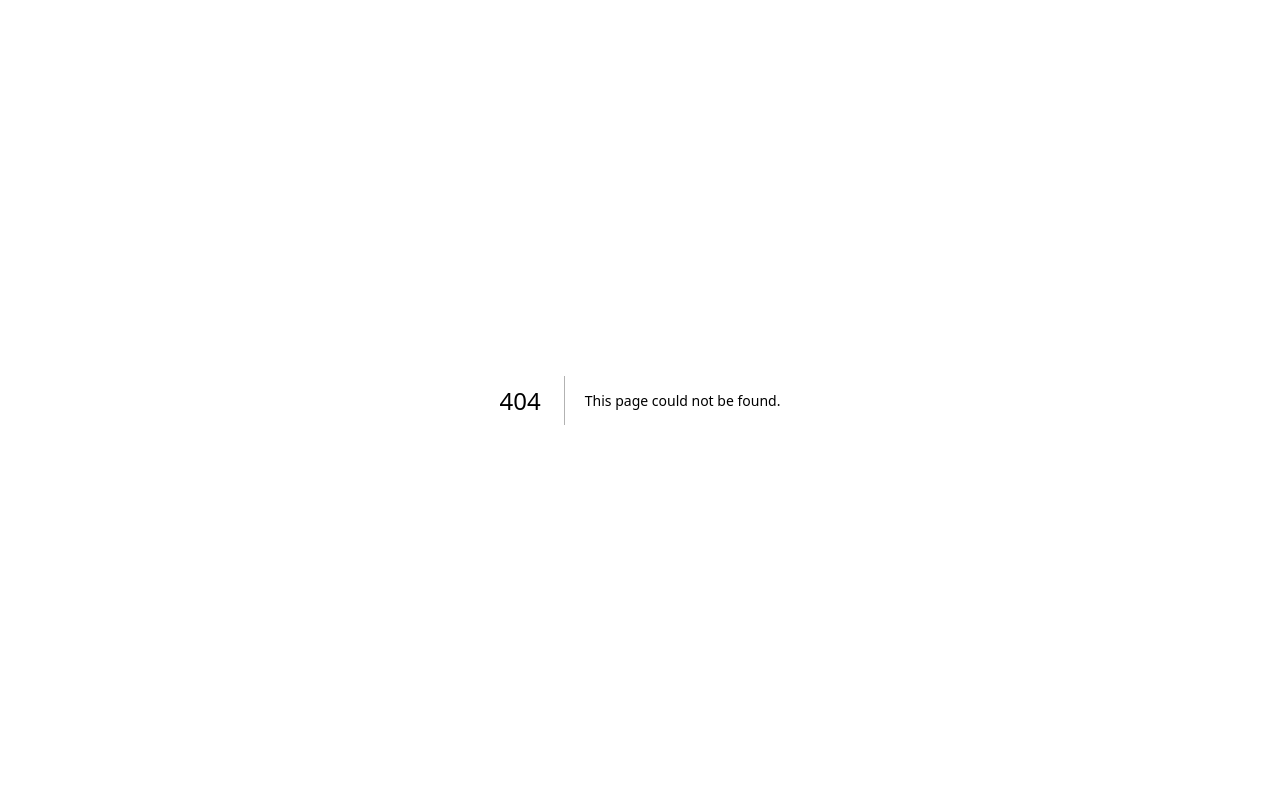
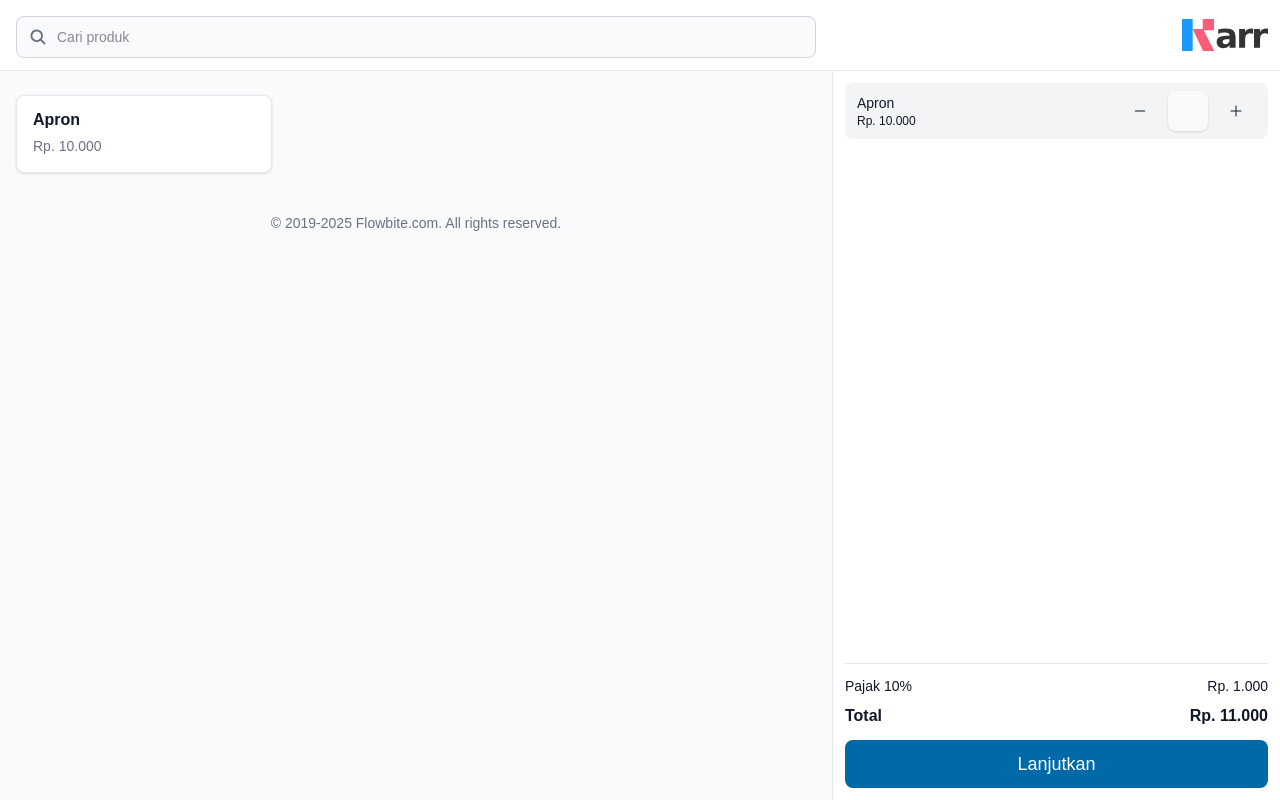
Before and after one commit to gorogagah/karr-app, a Next.js app: page /kasir in a window 1280 px wide. Before the commit this address had no page. Built offline with nearby package versions, Linux system fonts and the light colour scheme.

Commit message:
add cashier page

```diff
--- a/app/globals.css
+++ b/app/globals.css
@@ -1,4 +1,6 @@
 @import "tailwindcss";
+
+@custom-variant dark (&:where(.dark, .dark *));
 
 @theme {
   --font-sans: var(--font-geist-sans);
--- /dev/null
+++ b/app/kasir/page.js
@@ -0,0 +1,73 @@
+import { Button, Field, Input, Label } from '@headlessui/react';
+import { MagnifyingGlassIcon } from '@heroicons/react/16/solid';
+import { MinusIcon, PlusIcon } from '@heroicons/react/24/outline';
+import Image from 'next/image';
+import Link from 'next/link';
+
+export default function Cashier() {
+    return (
+        <div className='flex flex-col h-screen'>
+            <nav className="w-full bg-white flex items-center border-b border-gray-200 dark:bg-gray-800 dark:border-gray-700 py-3">
+                <Field className="grow mx-4">
+                    <Label for="topbar-search" className="sr-only">Cari</Label>
+                    <div className="relative mt-1">
+                        <div className="absolute inset-y-0 left-0 flex items-center pl-3 pointer-events-none">
+                            <MagnifyingGlassIcon className="w-5 h-5 text-gray-500 dark:text-gray-400" />
+                        </div>
+                        <Input type="text" name="produk" id="topbar-search" className="bg-gray-50 border border-gray-300 text-gray-900 sm:text-sm rounded-lg focus:ring-primary-500 focus:border-primary-500 block w-full pl-10 p-2.5 dark:bg-gray-700 dark:border-gray-600 dark:placeholder-gray-400 dark:text-white dark:focus:ring-primary-500 dark:focus:border-primary-500" placeholder="Cari produk" />
+                    </div>
+                </Field>
+                <Link href="/" className="w-md">
+                    <Image src="/logo.svg" className="h-8 w-auto ml-auto mr-3" width={118} height={44} alt="Karr Logo" />
+                </Link>
+            </nav>
+            <div className="grow flex overflow-hidden bg-gray-50 dark:bg-gray-900">
+                <div className="w-full h-full overflow-y-auto bg-gray-50 dark:bg-gray-900">
+                    <main className="px-4 pt-6 grid gap-4 xl:grid-cols-3 2xl:grid-cols-4">
+                        <div className="select-none cursor-pointer transition-shadow p-4 bg-white border border-gray-200 rounded-lg shadow-sm hover:shadow-lg dark:border-gray-700 dark:bg-gray-800">
+                            <p className="font-bold leading-none text-gray-900 dark:text-white">Apron</p>
+                            <p className="mt-2 text-sm text-gray-500 dark:text-gray-400">Rp. 10.000</p>
+                        </div>
+                    </main>
+                    <p className="my-10 text-sm text-center text-gray-500">
+                        © 2019-2025 <a href="https://flowbite.com/" className="hover:underline" target="_blank">Flowbite.com</a>. All rights reserved.
+                    </p>
+                </div>
+                <aside className="flex flex-col flex-shrink-0 w-md h-full font-normal border-l border-gray-200 bg-white p-3 dark:bg-gray-800 dark:border-gray-700">
+                    <div className='grow overflow-y-auto'>
+                        <div className="select-none mb-3 rounded-lg bg-gray-100 dark:bg-gray-700 w-full text-gray-900 dark:text-white py-2 px-3 flex items-center justify-between">
+                            <div>
+                                <h5 className="text-sm">Apron</h5>
+                                <p class="text-xs">Rp. 10.000</p>
+                            </div>
+                            <div className='flex items-center'>
+                                <Button className="cursor-pointer p-3 rounded-lg hover:bg-gray-300 dark:hover:bg-gray-500">
+                                    <span className="sr-only">Kurang</span>
+                                    <MinusIcon className='size-4' />
+                                </Button>
+                                <Input type="text" class="mx-2 size-10 bg-gray-50 rounded-lg text-sm text-center shadow dark:bg-gray-900 focus:outline-none focus:shadow-lg" />
+                                <Button className="cursor-pointer p-3 rounded-lg hover:bg-gray-300 dark:hover:bg-gray-500">
+                                    <span className="sr-only">Tambah</span>
+                                    <PlusIcon className='size-4' />
+                                </Button>
+                            </div>
+                        </div>
+                    </div>
+                    <div className='w-full border-t border-gray-200 dark:border-gray-700'>
+                        <div className='py-3 text-gray-900 dark:text-gray-200'>
+                            <div className='flex justify-between text-sm mb-2'>
+                                <p>Pajak 10%</p>
+                                <p>Rp. 1.000</p>
+                            </div>
+                            <div className='flex justify-between text-base font-semibold'>
+                                <p>Total</p>
+                                <p>Rp. 11.000</p>
+                            </div>
+                        </div>
+                        <Button className="w-full text-lg cursor-pointer text-white bg-sky-700 hover:bg-sky-800 focus:ring-4 focus:ring-sky-300 font-medium rounded-lg py-2.5 dark:bg-sky-600 dark:hover:bg-sky-700 focus:outline-none dark:focus:ring-sky-800">Lanjutkan</Button>
+                    </div>
+                </aside>
+            </div>
+        </div>
+    );
+}
--- a/app/layout.js
+++ b/app/layout.js
@@ -22,9 +22,7 @@ export const metadata = {
 export default function RootLayout({ children }) {
   return (
     <html lang="en">
-      <body
-        className={`${geistSans.variable} ${geistMono.variable} antialiased bg-gray-50 dark:bg-gray-800`}
-      >
+      <body className={`${geistSans.variable} ${geistMono.variable} antialiased bg-gray-50 dark:bg-gray-800`}>
         {children}
       </body>
     </html>
```
